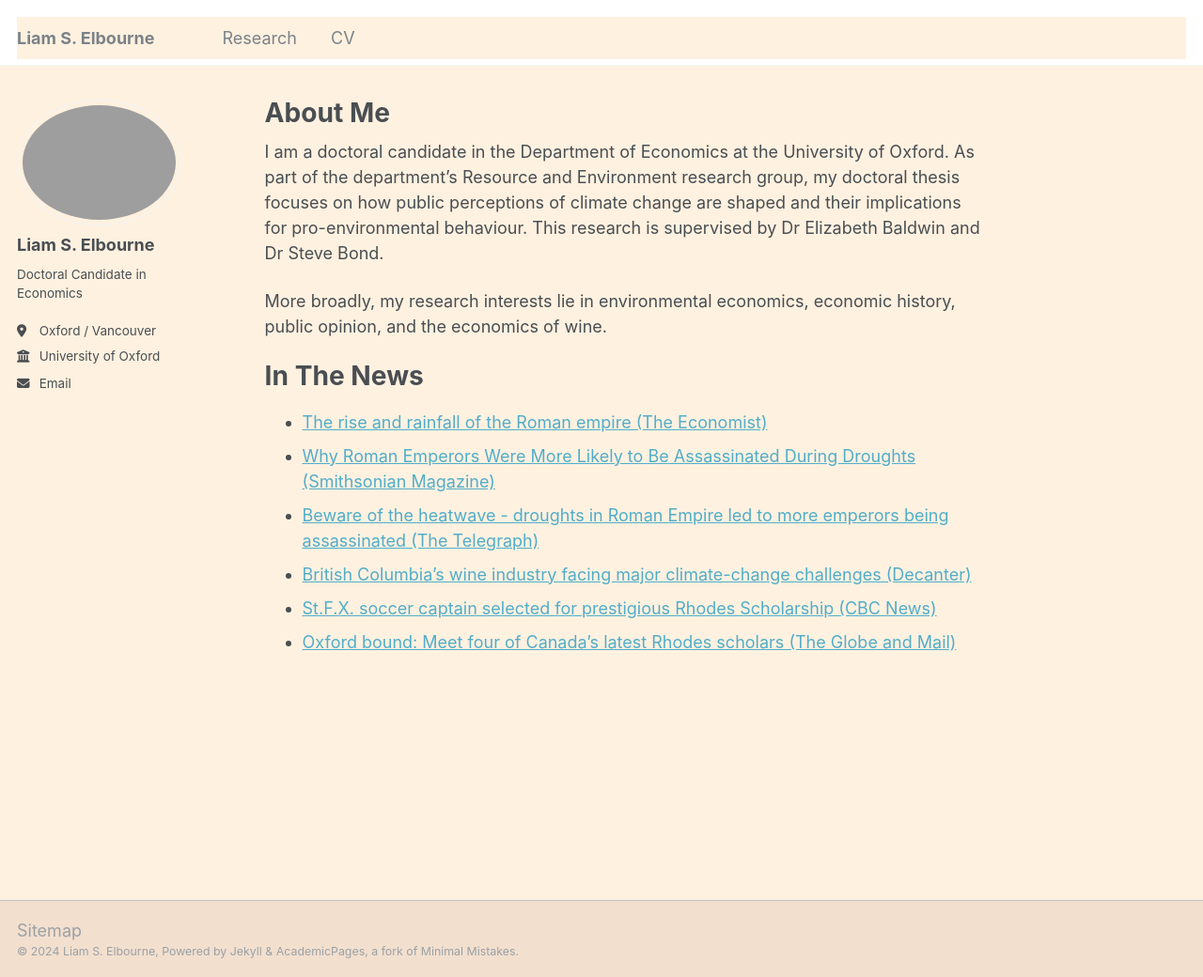
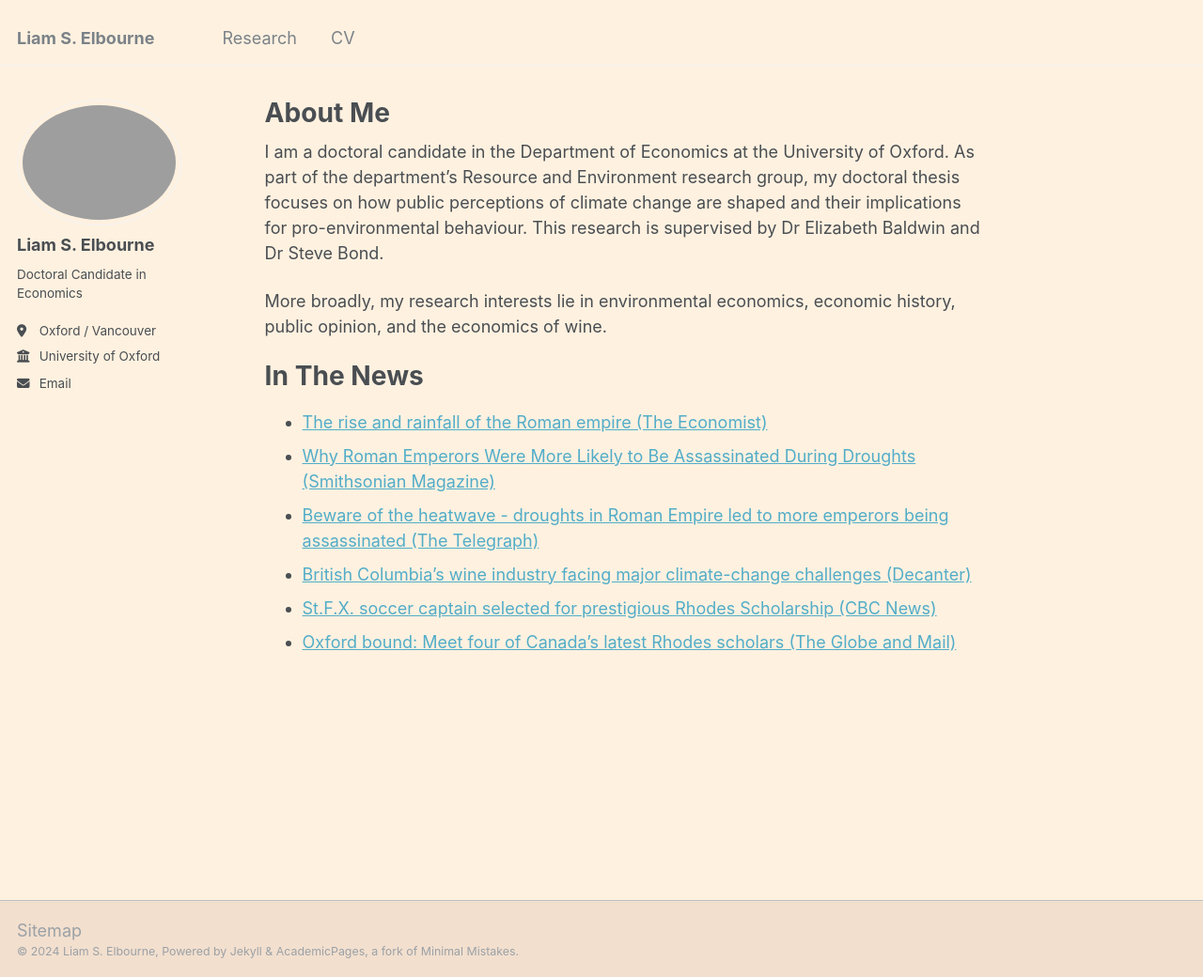
Before and after one commit to LiamSElbourne/LiamSElbourne.github.io, a Jekyll site: the page built from _pages/about.md, in a window 1280 px wide and 1040 px high. Shown: the whole window at 94% size. Built offline with Jekyll 4.4.1, drawn with Linux system fonts in a browser that asks for light colours.

Commit message:
Update _masthead.scss

```diff
--- a/_sass/_masthead.scss
+++ b/_sass/_masthead.scss
@@ -4,7 +4,7 @@
 
 .masthead {
   position: fixed;
-  background: white;
+  background: #fff1e0;
   border-bottom: 1px solid $border-color;
   height: $masthead-height;
   top: 0;
```
